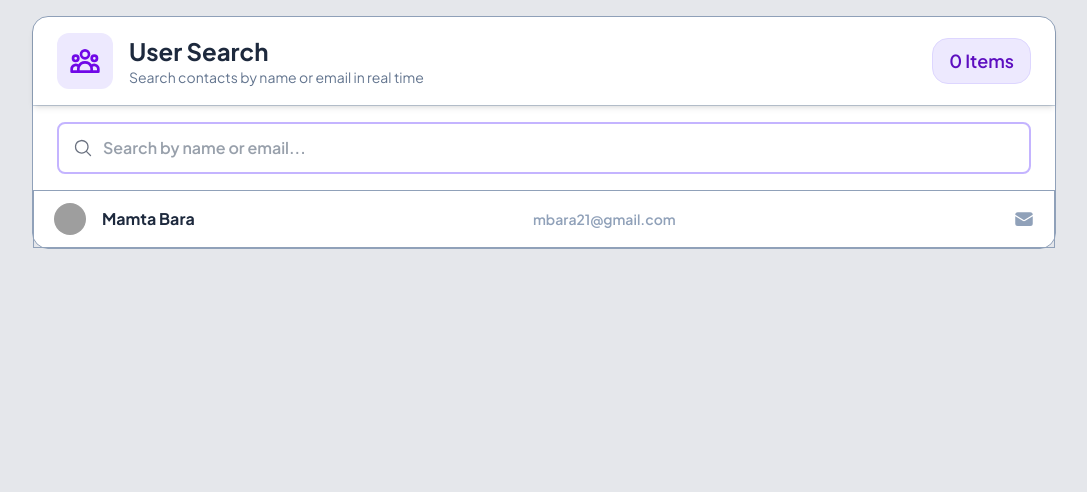
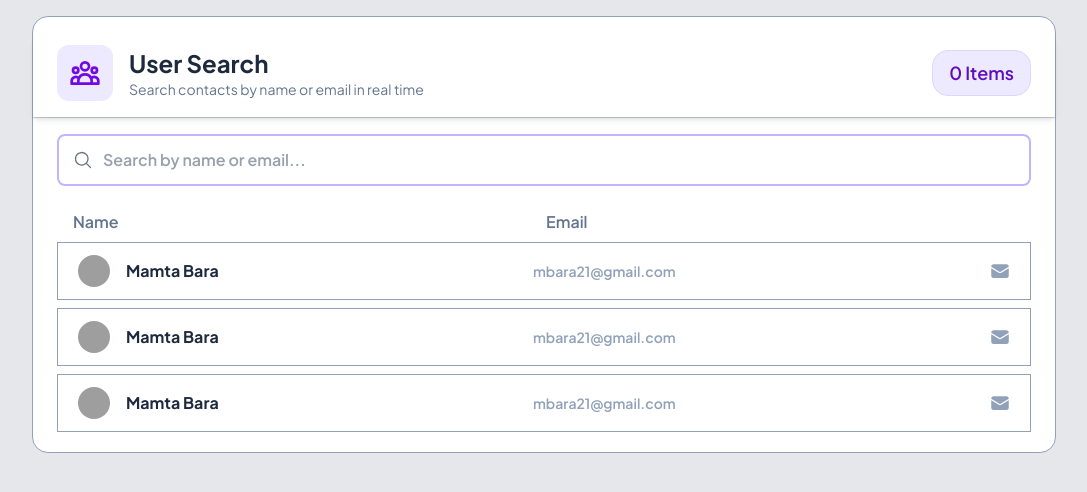
Before and after one commit to Sarfarosh-0/Web_Development, a React (Vite) app in the folder REACT_JS/02_React_App/: page / in a window 1280 px wide. Shown: the top 492 px of the page, without its empty margins (96-1183 px from the left). Built offline with nearby package versions, Linux system fonts and the light colour scheme; grey boxes are pictures that could not be loaded.

Commit message:
Contact Conatiner for User Search

```diff
--- a/REACT_JS/02_React_App/src/04_User_Search/App.jsx
+++ b/REACT_JS/02_React_App/src/04_User_Search/App.jsx
@@ -1,14 +1,14 @@
-import Contact from "./Components/Contact";
+import ContactContainer from "./Components/ContactContainer";
 import Header from "./Components/Header";
 import Input from "./Components/Input";
 
 function App() {
 
     return (
-        <div className="mx-32 my-4 rounded-2xl border border-slate-400 bg-white">
+        <div className="mx-32 my-4 py-3 rounded-2xl border border-slate-400 bg-white">
             <Header />
             <Input />
-            <Contact />
+            <ContactContainer />
         </div>
 
     )
--- /dev/null
+++ b/REACT_JS/02_React_App/src/04_User_Search/Components/ContactContainer.jsx
@@ -0,0 +1,25 @@
+import Contact from "./Contact";
+
+function ContactContainer() {
+    return (
+        <div className="px-6 py-2">
+            <div>
+                {/* Header */}
+                <div className="flex justify-between items-center px-4 pb-2 font-semibold text-slate-500 text-base">
+                    <p>Name</p>
+                    <p>Email</p>
+                    <p></p>
+                </div>
+
+                {/* Scrollable list */}
+                <div className="contactList flex flex-col gap-2 max-h-96 overflow-y-auto scrollbar-thin scrollbar-thumb-slate-400">
+                    <Contact />
+                    <Contact />
+                    <Contact />
+                </div>
+            </div>
+        </div>
+    )
+}
+
+export default ContactContainer;
```
